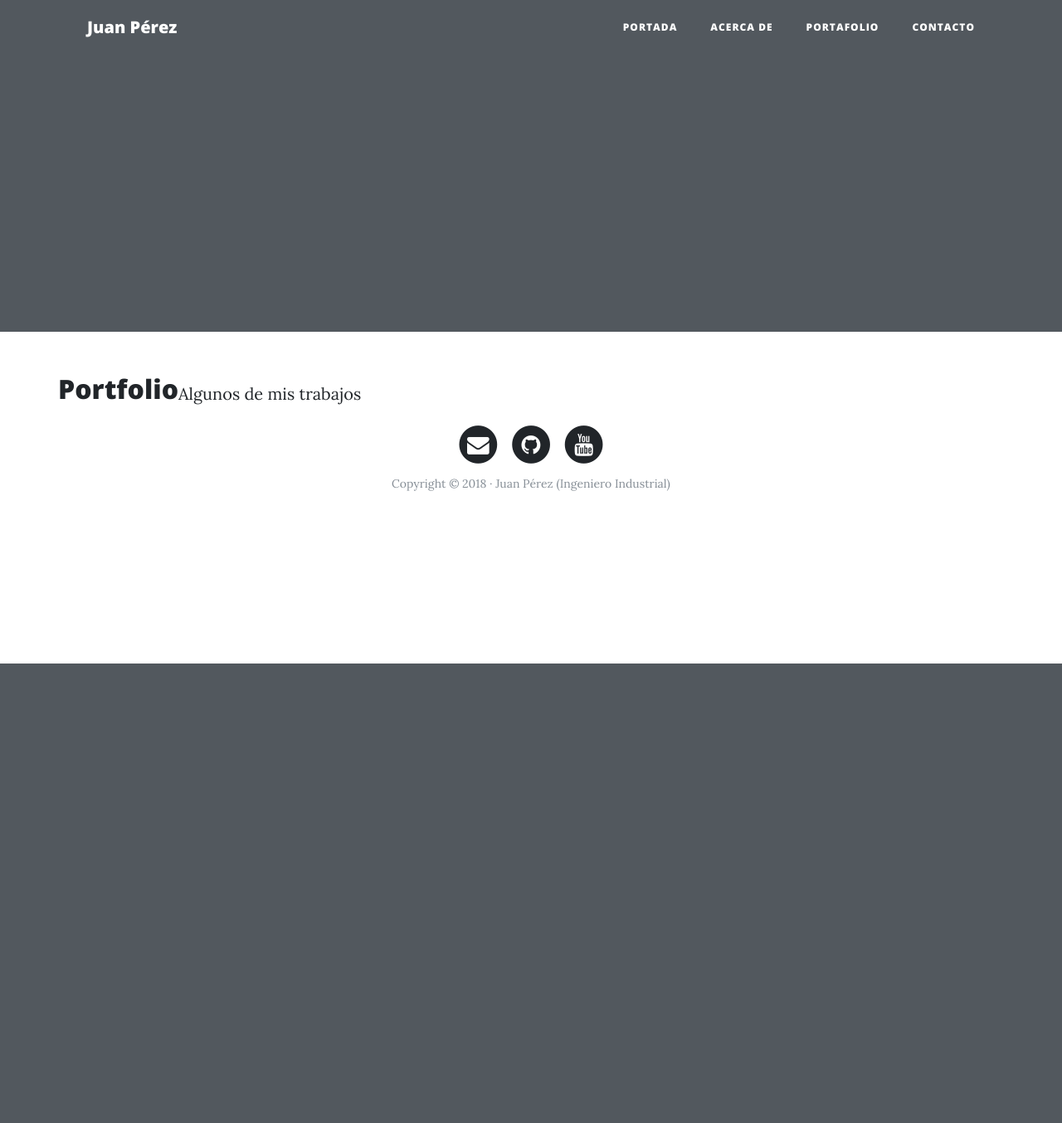
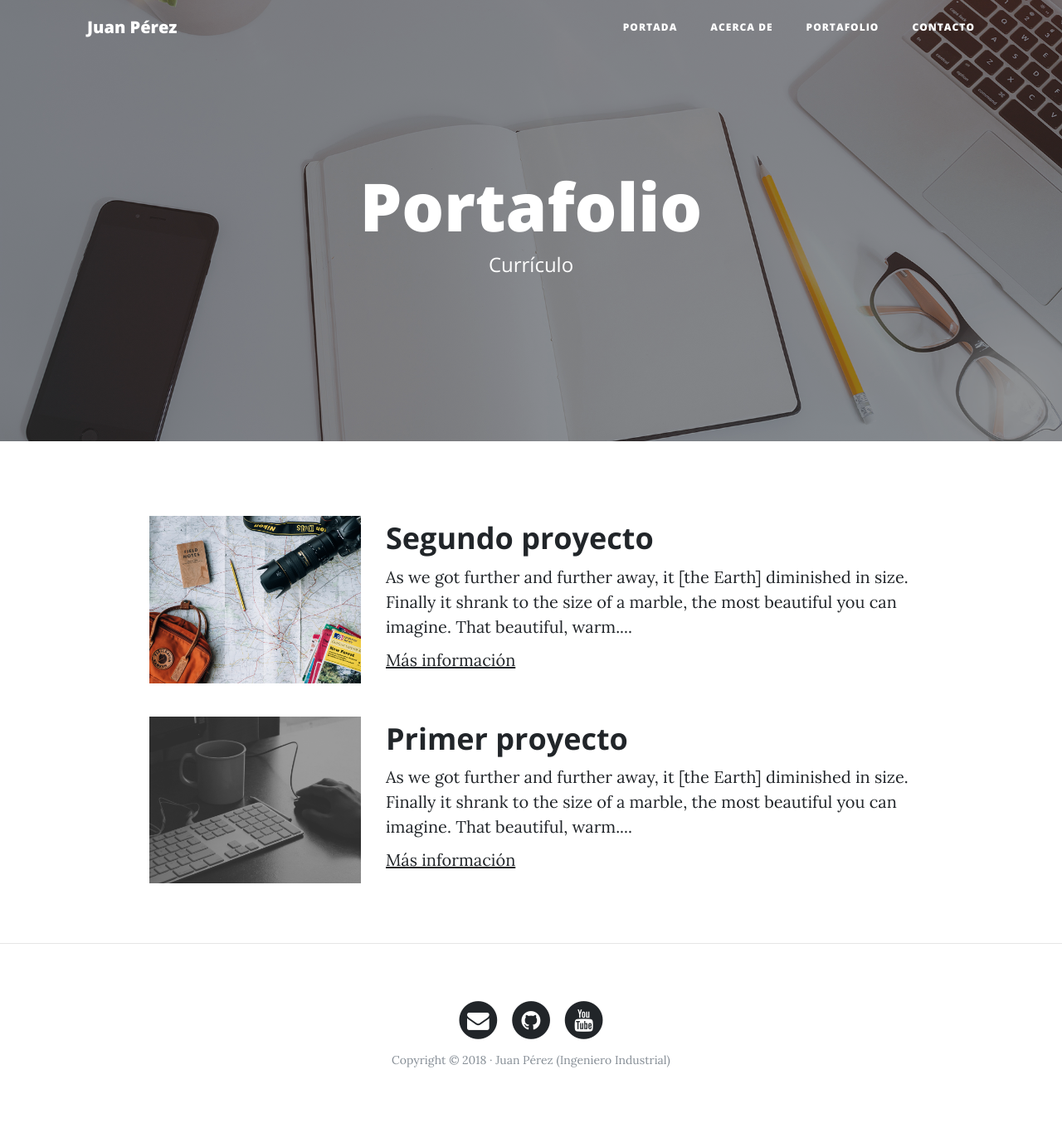
Before and after one commit to fcrespo8/webpersonal, a Django app: template core/templates/core/portfolio.html in a window 1280 px wide. Shown: the whole page at 83% size. Before the commit the page ends 800 px from the top, so only its background shows below. Run offline with Django 4.2, Linux system fonts and the light colour scheme; the template is opened without the code that fills it, so the values that code supplies are empty; some libraries are stand-ins or nearby versions.

Commit message:
v25 part II updating templates

```diff
--- a/core/templates/core/about.html
+++ b/core/templates/core/about.html
@@ -11,6 +11,7 @@
 
 
 {% block content %}
+<div class="row">
   <div class="col-lg-3 col-md-4 offset-lg-1">
     <img class="img-fluid avatar" src="{% static 'core/img/avatar.jpg' %}" alt="">
   </div>
@@ -19,4 +20,5 @@
     <p>Nacido en... lorem ipsum dolor sit amet, consectetur adipisicing elit. Saepe nostrum ullam eveniet pariatur voluptates odit, fuga atque ea nobis sit soluta odio.</p>
     <p>Lorem ipsum dolor sit amet, consectetur adipisicing elit. Saepe nostrum ullam eveniet pariatur voluptates odit...</p>
   </div>
+</div>
 {% endblock %}
--- a/core/templates/core/base.html
+++ b/core/templates/core/base.html
@@ -64,10 +64,13 @@
     <!-- Contenido -->
 
     <div class="container">
-      <div class="row">
         {% block content %}{% endblock %}
-      </div>
     </div>
+
+    {% if request.path != "/" %}
+      <hr>
+    {% endif %}
+
 
     <!-- Pié de página -->
     <footer>
--- a/core/templates/core/home.html
+++ b/core/templates/core/home.html
@@ -8,7 +8,3 @@
 <h1>Juan Pérez</h1>
 <span class="subheading">Ingeniero Industrial</span>
 {% endblock %}
-
-
-{% block content %}
-{% endblock %}
--- a/core/templates/core/portfolio.html
+++ b/core/templates/core/portfolio.html
@@ -2,7 +2,35 @@
 
 {% block title %}Portfolio{% endblock %}
 
+{% block background %}{% load static %}{% static 'core/img/portfolio-bg.jpg' %}{% endblock %}
+
+{% block headers %}
+<h1>Portafolio</h1>
+<span class="subheading">Currículo</span>
+{% endblock %}
+
+
 {% block content %}
-<h2>Portfolio</h2>
-<p>Algunos de mis trabajos</p>
+<!-- Proyecto -->
+<div class="row project">
+  <div class="col-lg-3 col-md-4 offset-lg-1">
+    <img class="img-fluid" src="{% static 'core/img/about-bg.jpg' %}" alt="">
+  </div>
+  <div class="col-lg-7 col-md-8">
+    <h2 class="section-heading title">Segundo proyecto</h2>
+    <p>As we got further and further away, it [the Earth] diminished in size. Finally it shrank to the size of a marble, the most beautiful you can imagine. That beautiful, warm....</p>
+    <p><a href="http://google.com">Más información</a></p>
+  </div>
+</div>
+<!-- Proyecto -->
+<div class="row project">
+  <div class="col-lg-3 col-md-4 offset-lg-1">
+    <img class="img-fluid" src="{% static 'core/img/home-bg.jpg' %}" alt="">
+  </div>
+  <div class="col-lg-7 col-md-8">
+    <h2 class="section-heading title">Primer proyecto</h2>
+    <p>As we got further and further away, it [the Earth] diminished in size. Finally it shrank to the size of a marble, the most beautiful you can imagine. That beautiful, warm....</p>
+    <p><a href="http://google.com">Más información</a></p>
+  </div>
+</div>
 {% endblock %}
```
Also changed, not shown: core/templates/core/contact.html (+15 -2 lines). Lines whose indentation alone changed are shown as unchanged.
